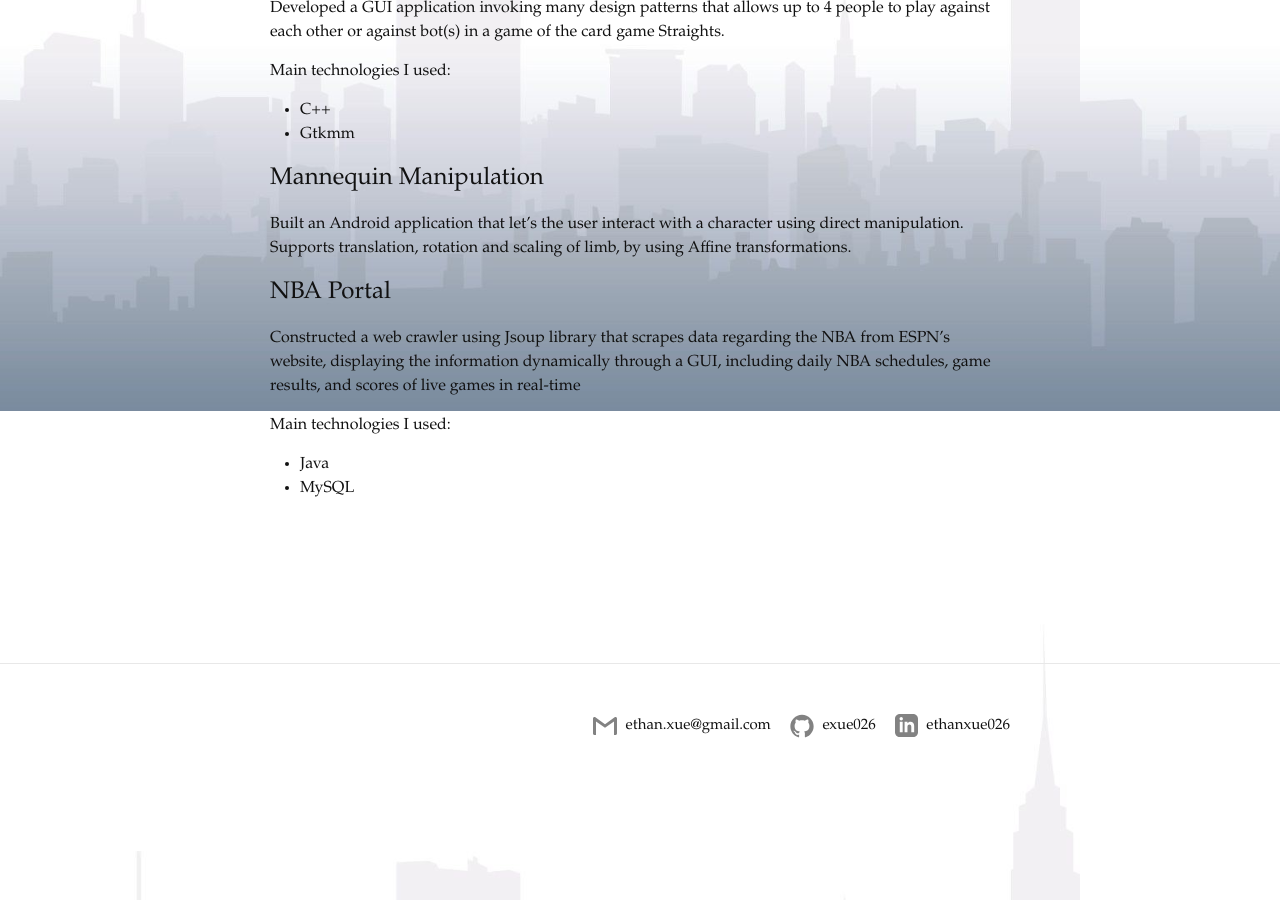
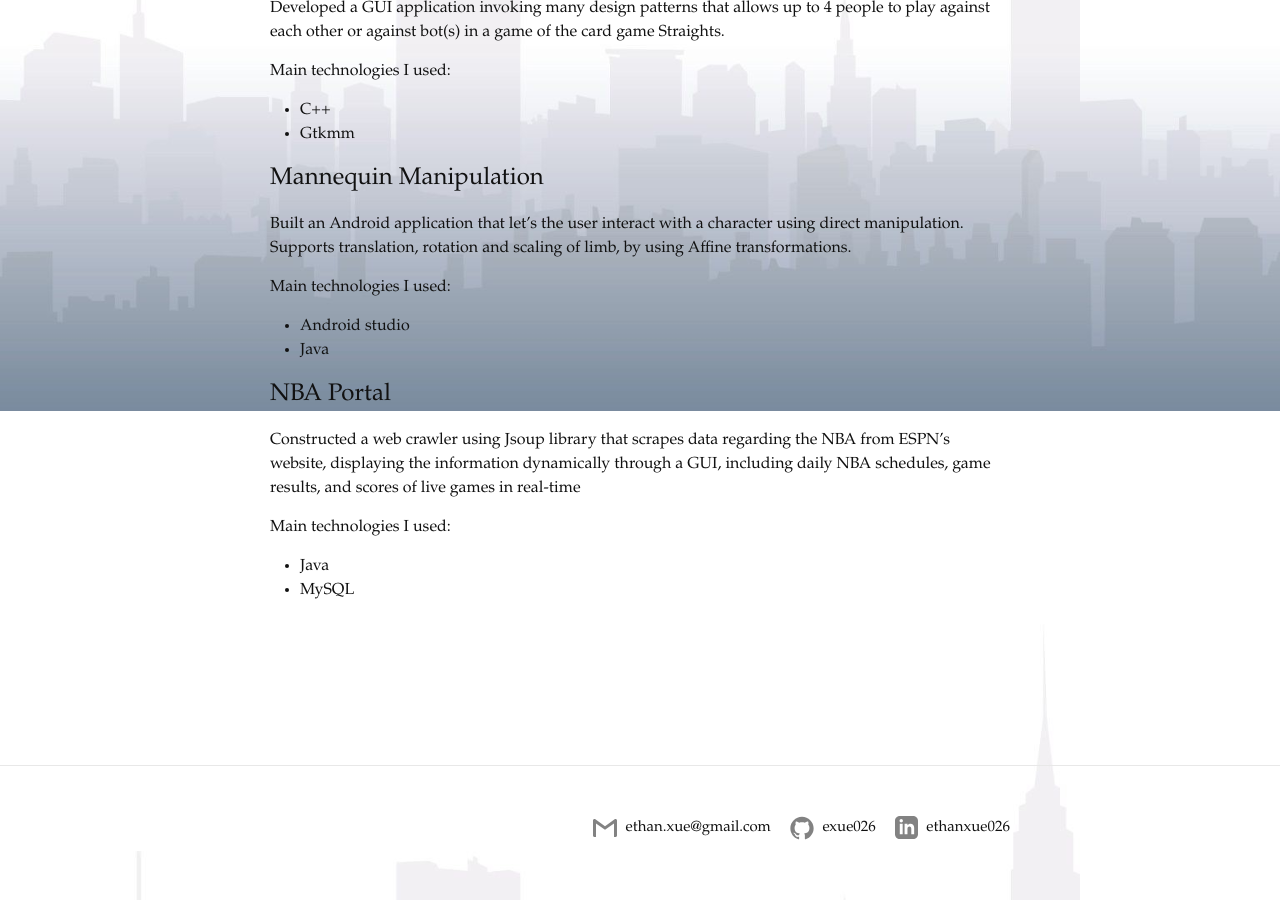
Before and after one commit to exue026/mysite, a Jekyll site: the page built from index.md, in a window 1280 px wide and 900 px high, scrolled down 4089 px. Built offline with Jekyll 4.4.1, drawn with Linux system fonts in a browser that asks for light colours; our own code applies the rules of GitHub Pages for plain Markdown files.

Commit message:
new side project

```diff
--- a/index.md
+++ b/index.md
@@ -142,6 +142,10 @@
 
 Built an Android application that let's the user interact with a character using direct manipulation. Supports translation, rotation and scaling of limb, by using Affine transformations.
 
+Main technologies I used:
+* Android studio
+* Java
+
 ## NBA Portal
 
 Constructed a web crawler using Jsoup library that scrapes data regarding the NBA from ESPN’s website, displaying the information dynamically through a GUI, including daily NBA schedules, game results, and scores of live games in real-time
```
